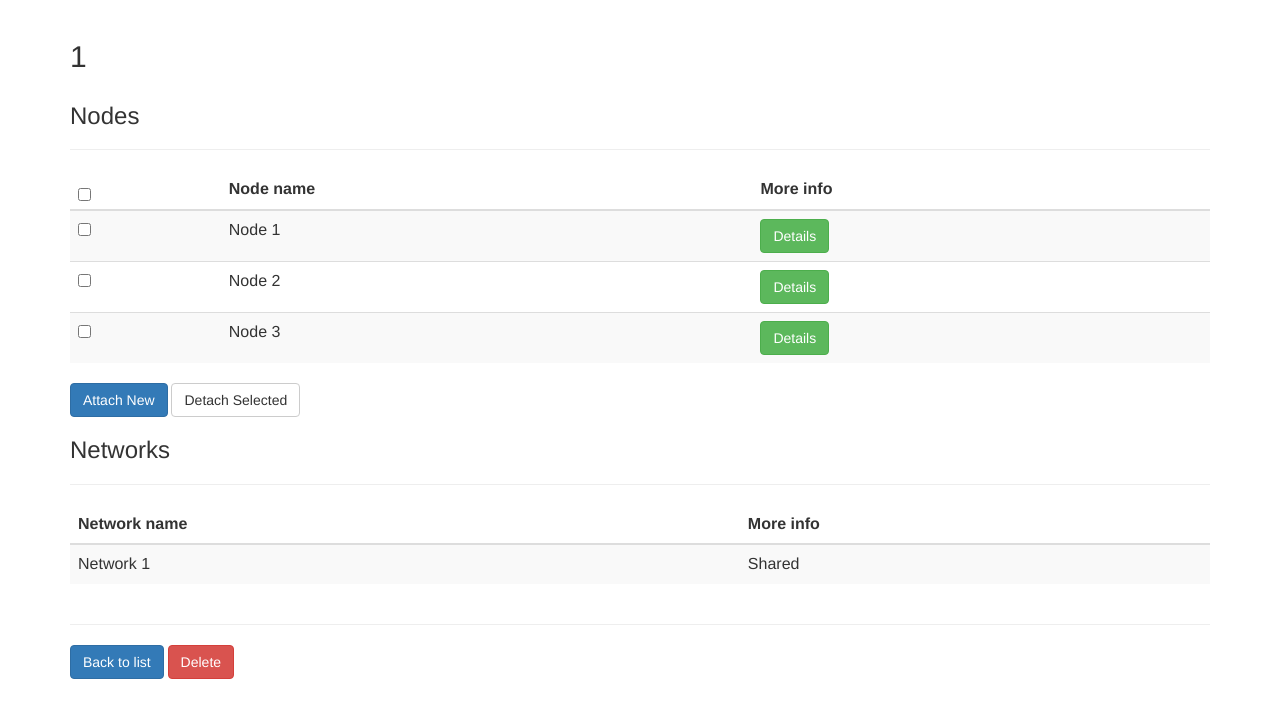
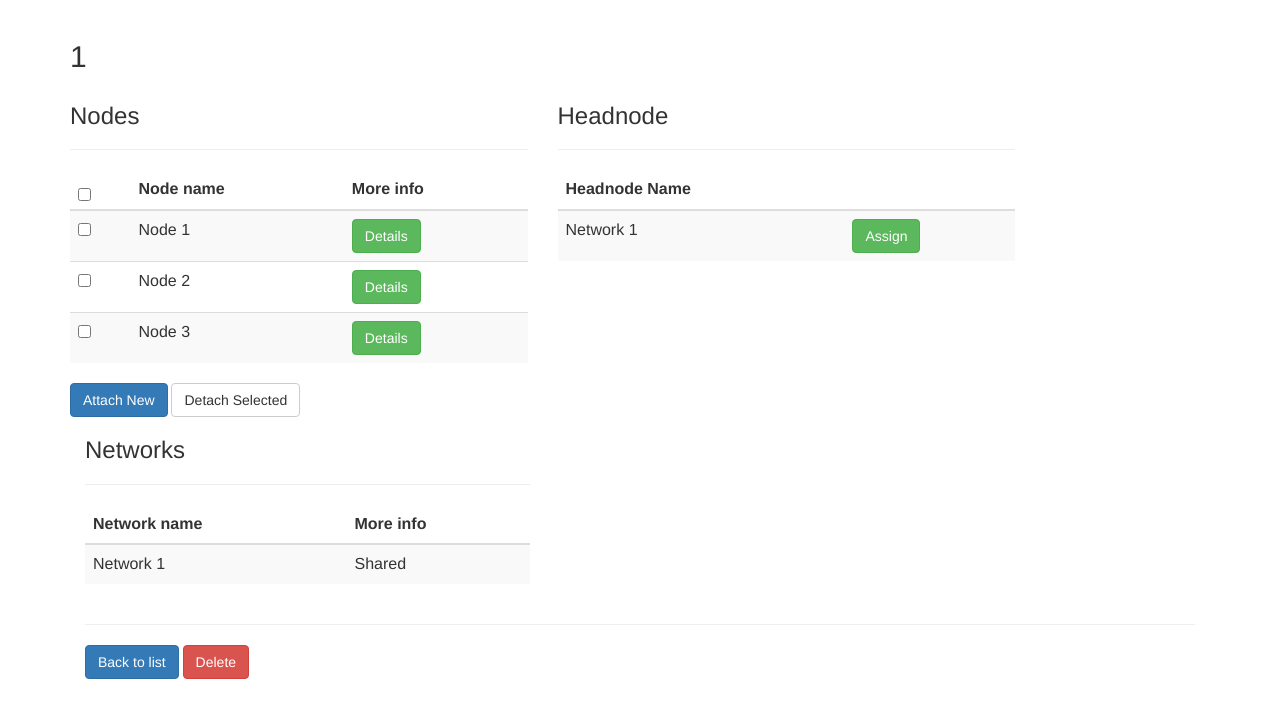
Before and after one commit to BU-EC500-SP15/moc-gui-plugins, a Django app: page /projects/details/1 in a window 1280 px wide. Shown: the top 718 px of the page. Run offline with Django 3.2, Linux system fonts and the light colour scheme; some libraries are stand-ins or nearby versions.

Commit message:
Modified html files and added new node.html

```diff
--- a/haasplugin/templates/allocateNode.html
+++ b/haasplugin/templates/allocateNode.html
@@ -19,7 +19,7 @@
     </tr>
     {% endfor%}
 </table>
-<a href="../{{context.project.name}}" class="btn btn-primary">Cancel</a> <a href="../{{context.project.name}}" class="btn btn-default">Allocate</a>
+<a href="../{{context.project.name}}" class="btn btn-primary">Allocate</a> <a href="../{{context.project.name}}" class="btn btn-default">Cancel</a>
 <script language="JavaScript">
 function toggle(source) {
   checkboxes = document.getElementsByName('nodeCheck');
--- a/haasplugin/templates/projectdetails.html
+++ b/haasplugin/templates/projectdetails.html
@@ -5,7 +5,7 @@
 <h2>{{project.name}}</h2>
 
 <div class="row">
-    <div class="col-md-12">
+    <div class="col-md-5">
         <h3>Nodes</h3>
         <hr />
         <table class="table table-striped">
@@ -28,7 +28,7 @@
                     <input type="checkbox" name="nodeCheck" />
                 </td>
                 <td>{{node.name}}</td>
-                <td><a href="/nodes/{{ node.name }}" class="btn btn-success">Details</a></td>
+                <td><a href="/node/{{ node.name }}" class="btn btn-success">Details</a></td>
             </tr>
             {% endfor%}
 
@@ -38,7 +38,31 @@
 	</div>
 </div>
 
-    <div class="col-md-12">
+    <div class="col-md-5">
+        <h3>Headnode</h3>
+        <hr />
+        <table class="table table-striped">
+            <thead>
+                <tr>
+                    <th>
+                        Headnode Name
+                    </th>
+                    <th>
+
+                    </th>
+                </tr>
+            </thead>
+            {% for network in project.networks %}
+            <tr>
+                <td>{{network.name}}</td>
+                <td><a href="" class="btn btn-success">Assign</a></td>
+            </tr>
+            {% endfor%}
+
+        </table>
+    </div>
+</div>
+    <div class="col-md-5">
         <h3>Networks</h3>
         <hr />
         <table class="table table-striped">
@@ -62,9 +86,10 @@
         </table>
     </div>
 </div>
+
+<p>
+   <div class="col-md-12">
 <hr />
-<p>
-   <div>
  	<a href="/projects" class="btn btn-primary">Back to list</a>
     	<a href="/project/delete/{{project.name}}" class="btn btn-danger">Delete</a>
    </div>
--- a/haasplugin/templates/projects.html
+++ b/haasplugin/templates/projects.html
@@ -1,7 +1,6 @@
 {% extends "base.html" %}
 
 {% block content %}
-<a href="../projects/create" class="btn btn-primary">Create New</a>
 <table class="table table-striped">
     <thead>
         <tr>
@@ -20,8 +19,9 @@
     <tr>
         <td>{{project.name}}</td>
         <td>{{project.status}}</td>
-        <td><a href="/projects/details/{{ project.name }}" class="btn btn-success">Details</a></td>
+        <td><a href="/projects/details/{{ project.name }}" class="btn btn-success">Manage</a></td>
     </tr>
     {% endfor%}
 </table>
+<a href="../projects/create" class="btn btn-primary">Create New</a>
 {% endblock %}
```
Also changed, not shown: haasplugin/templates/node.html (added, +24 -0 lines), haasplugin/templates/base.html (line endings or trailing spaces).
